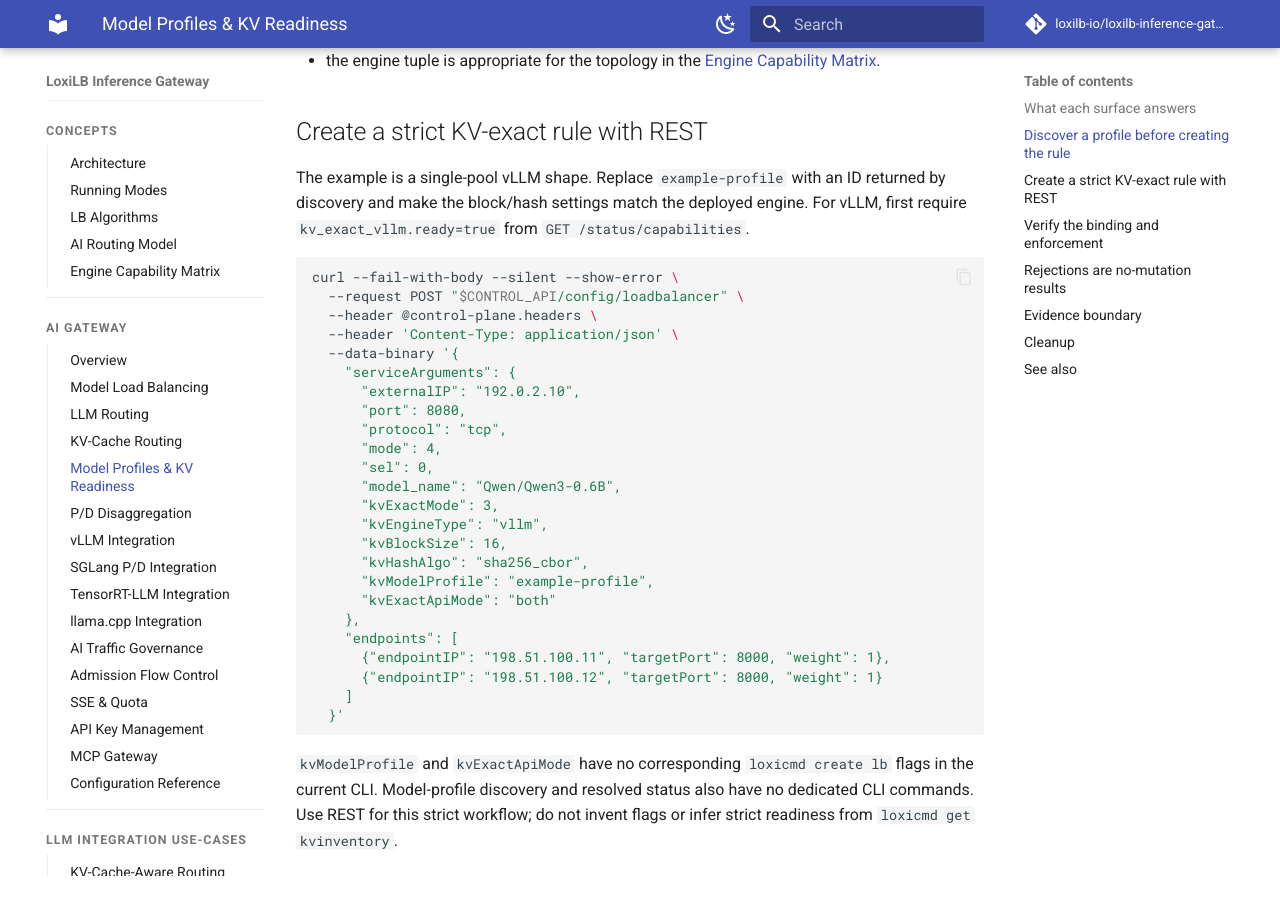
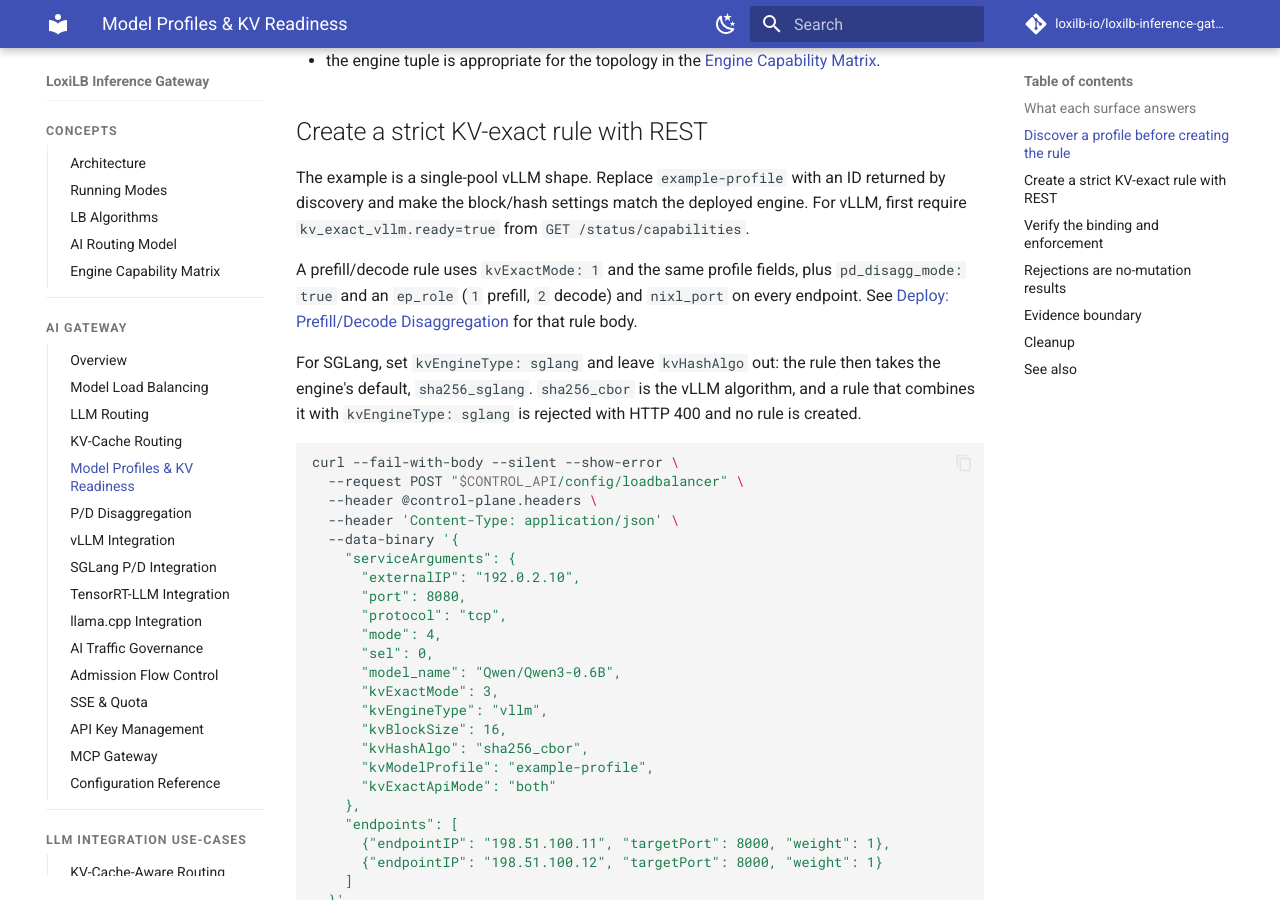
Before and after one commit to loxilb-io/loxilbdocs-inference-gateway, an MkDocs documentation site: the page built from docs/ai-gateway/model-profiles-kv-readiness.md, in a window 1280 px wide and 900 px high, scrolled down 1980 px. Built offline with MkDocs 1.6.1 and Material for MkDocs 9.7.7, drawn with Linux system fonts in a browser that asks for light colours; comment, search, counter and statistics services are not loaded; the version menu is left out.

Commit message:
docs: prefill/decode rule pointer and the SGLang hash setting on the model guide pages (#40)
* docs: point the model guide and the readiness page at the prefill/decode rule body

The guide to prepare a supported model sends a prefill/decode setup to the
readiness page for the rule, and that page shows a single-pool rule only. A
reader who chose prefill/decode had the engine commands and kvExactMode 1 but
not the fields that make the rule prefill/decode: pd_disagg_mode and the
per-endpoint ep_role and nixl_port.

Both pages now name those fields and link to the rule body in the
prefill/decode deployment page. The example inventory follows the shifted
line numbers.

Signed-off-by: NLX-SeokHwanKong <76096751+NLX-SeokHwanKong@users.noreply.github.com>

* docs: say which hash setting an SGLang rule takes

The readiness page's example sets kvHashAlgo to the vLLM algorithm. A reader
who changes only kvEngineType to sglang gets HTTP 400. The page now says to
leave kvHashAlgo out for SGLang and what the rejection means.

Signed-off-by: NLX-SeokHwanKong <76096751+NLX-SeokHwanKong@users.noreply.github.com>

---------

Signed-off-by: NLX-SeokHwanKong <76096751+NLX-SeokHwanKong@users.noreply.github.com>

````diff
--- a/docs/ai-gateway/model-profiles-kv-readiness.md
+++ b/docs/ai-gateway/model-profiles-kv-readiness.md
@@ -70,6 +70,15 @@
 The example is a single-pool vLLM shape. Replace `example-profile` with an ID returned by
 discovery and make the block/hash settings match the deployed engine. For vLLM, first require
 `kv_exact_vllm.ready=true` from `GET /status/capabilities`.
+
+A prefill/decode rule uses `kvExactMode: 1` and the same profile fields, plus `pd_disagg_mode: true` and an
+`ep_role` (`1` prefill, `2` decode) and `nixl_port` on every endpoint. See
+[Deploy: Prefill/Decode Disaggregation](../use-cases/deploy-pd-disaggregation.md#52-the-lb-rules-four-modes-to-compare)
+for that rule body.
+
+For SGLang, set `kvEngineType: sglang` and leave `kvHashAlgo` out: the rule then takes the engine's default,
+`sha256_sglang`. `sha256_cbor` is the vLLM algorithm, and a rule that combines it with `kvEngineType: sglang` is
+rejected with HTTP 400 and no rule is created.
 
 ```bash
 curl --fail-with-body --silent --show-error \
````
Also changed, not shown: docs/getting-started/prepare-supported-model.md (+5 -1 lines), 1 other file.
